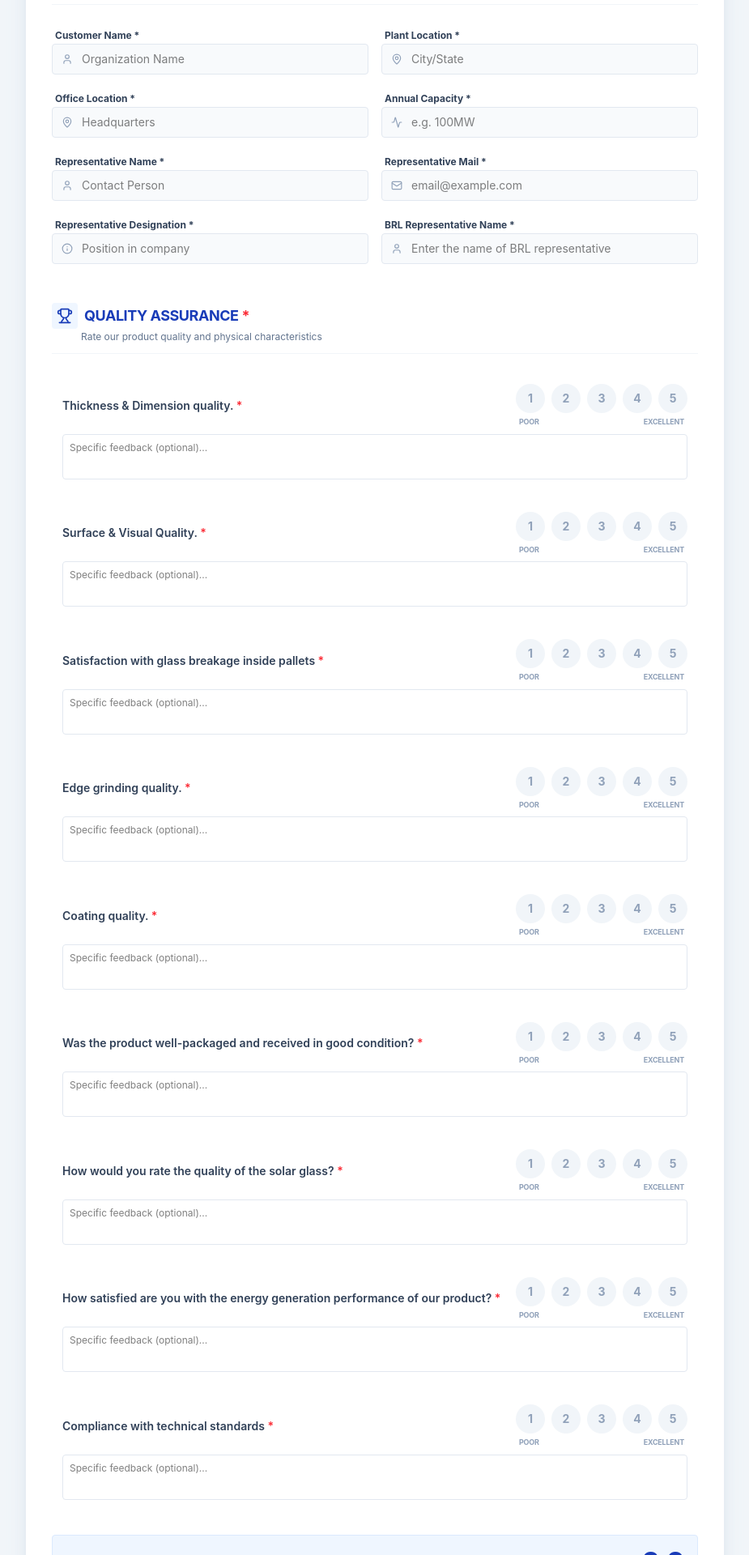
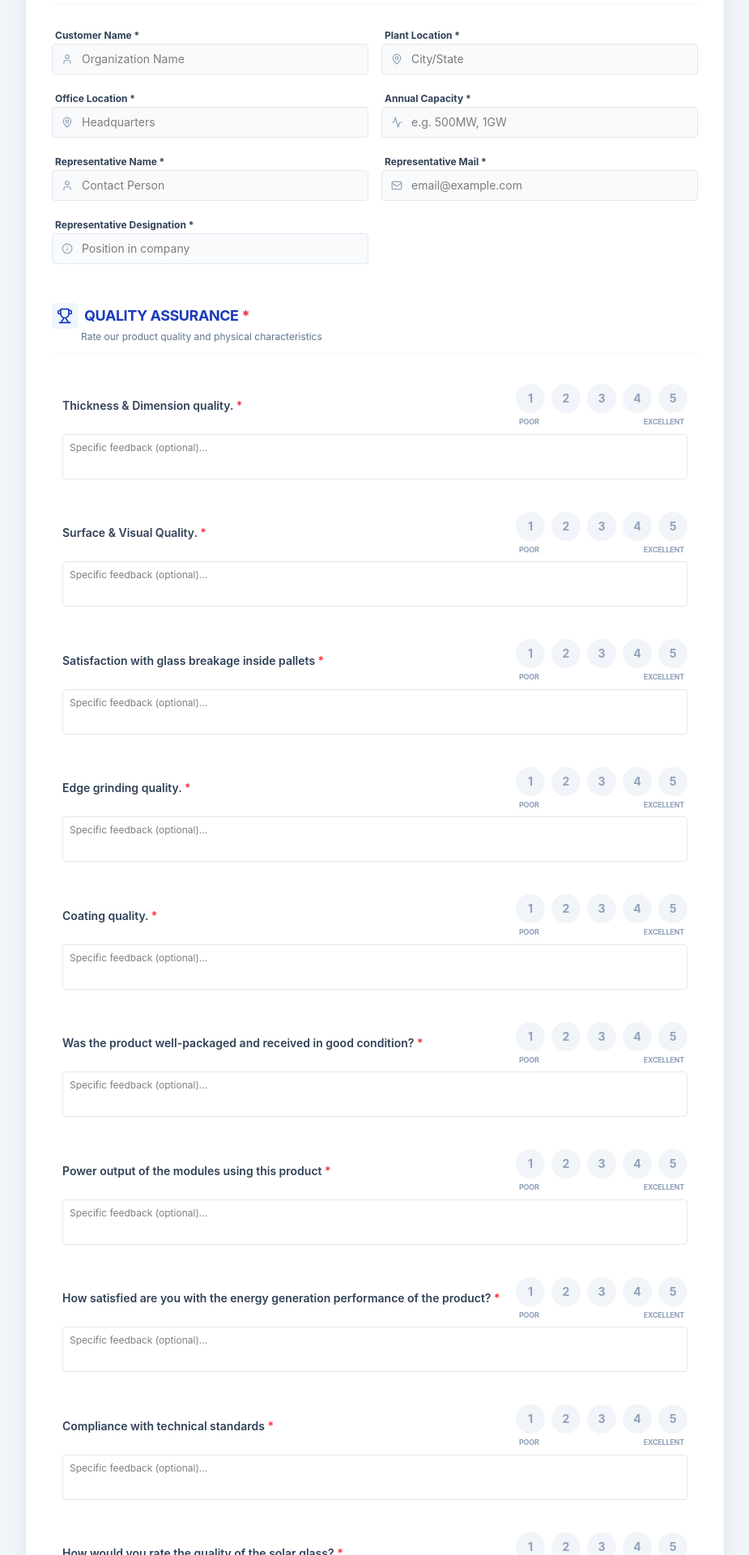
Before and after one commit to hirendodiya515/customer-feedback-ui, a React (Vite) app: page / in a window 1280 px wide. Shown: the part 400-2320 px from the top of the page at 81% size, without its empty margins (177-1102 px from the left). Built offline with nearby package versions, Linux system fonts and the light colour scheme.

Commit message:
Questionnary changes as per arindam requirement, hide question BRL representitive nam from the form

```diff
--- a/api/feedback.js
+++ b/api/feedback.js
@@ -16,6 +16,8 @@ async function ensureTables(client) {
       plant_location VARCHAR(255),
       office_location VARCHAR(255),
       annual_capacity VARCHAR(255),
+      power_output_of_modules_rating INT DEFAULT 0,
+      power_output_of_modules_comment TEXT,
       contact_person VARCHAR(255) NOT NULL,
       representative_name VARCHAR(255),
       representative_mail VARCHAR(255),
@@ -93,6 +95,8 @@ async function ensureTables(client) {
     ALTER TABLE customer_feedback ADD COLUMN IF NOT EXISTS solar_glass_expectations_comment TEXT;
     ALTER TABLE customer_feedback ADD COLUMN IF NOT EXISTS future_use_likelihood_rating INT DEFAULT 0;
     ALTER TABLE customer_feedback ADD COLUMN IF NOT EXISTS future_use_likelihood_comment TEXT;
+    ALTER TABLE customer_feedback ADD COLUMN IF NOT EXISTS power_output_of_modules_rating INT DEFAULT 0;
+    ALTER TABLE customer_feedback ADD COLUMN IF NOT EXISTS power_output_of_modules_comment TEXT;
   `);
 
   await client.query(`
@@ -145,9 +149,9 @@ export default async function handler(req, res) {
          documentation_accuracy_rating, documentation_accuracy_comment,
          solar_glass_expectations_rating, solar_glass_expectations_comment,
          future_use_likelihood_rating, future_use_likelihood_comment,
-         procured_other_than_borosil, procurement_reason, expectations, preferred_choice, recommendation, overall_satisfaction, suggestion)
+         procured_other_than_borosil, procurement_reason, expectations, preferred_choice, recommendation, overall_satisfaction, suggestion, power_output_of_modules_rating, power_output_of_modules_comment)
        VALUES
-        ($1, $2, $3, $4, $5, $6, $7, $8, $9, $10, $11, $12, $13, $14, $15, $16, $17, $18, $19, $20, $21, $22, $23, $24, $25, $26, $27, $28, $29, $30, $31, $32, $33, $34, $35, $36, $37, $38, $39, $40, $41, $42, $43, $44, $45, $46, $47, $48, $49, $50, $51)
+        ($1, $2, $3, $4, $5, $6, $7, $8, $9, $10, $11, $12, $13, $14, $15, $16, $17, $18, $19, $20, $21, $22, $23, $24, $25, $26, $27, $28, $29, $30, $31, $32, $33, $34, $35, $36, $37, $38, $39, $40, $41, $42, $43, $44, $45, $46, $47, $48, $49, $50, $51, $52, $53)
        RETURNING id`,
       [
         basicInfo.customerName, basicInfo.plantLocation, basicInfo.officeLocation, basicInfo.annualCapacity, basicInfo.representativeName,
@@ -166,7 +170,8 @@ export default async function handler(req, res) {
         competitiveness.documentationAccuracy.rating, competitiveness.documentationAccuracy.comment,
         expectations.solarGlassExpectations.rating, expectations.solarGlassExpectations.comment,
         expectations.futureUseLikelihood.rating, expectations.futureUseLikelihood.comment,
-        others.procuredOtherThanBorosil, others.procurementReason, others.expectations, JSON.stringify(others.preferredChoice), others.recommendation, overallSatisfaction, suggestion
+        others.procuredOtherThanBorosil, others.procurementReason, others.expectations, JSON.stringify(others.preferredChoice), others.recommendation, overallSatisfaction, suggestion,
+        quality.powerOutputOfModules.rating, quality.powerOutputOfModules.comment
       ]
     );
 
@@ -180,6 +185,7 @@ export default async function handler(req, res) {
       { label: 'Quality: Edge Grinding', score: quality.edgeGrindingQuality.rating },
       { label: 'Quality: AR Coating', score: quality.arCoatingQuality.rating },
       { label: 'Quality: Packing', score: quality.packingLoadingQuality.rating },
+      { label: 'Quality: Power Output of Modules', score: quality.powerOutputOfModules.rating },
       { label: 'Quality: Solar Glass Quality', score: quality.solarGlassQuality.rating },
       { label: 'Quality: Energy Generation Performance', score: quality.energyGenerationPerformance.rating },
       { label: 'Quality: Technical Standards Compliance', score: quality.technicalStandardsCompliance.rating },
--- a/src/App.tsx
+++ b/src/App.tsx
@@ -113,6 +113,7 @@ export default function App() {
       edgeGrindingQuality: { rating: 0, comment: '' },
       arCoatingQuality: { rating: 0, comment: '' },
       packingLoadingQuality: { rating: 0, comment: '' },
+      powerOutputOfModules: { rating: 0, comment: '' },
       solarGlassQuality: { rating: 0, comment: '' },
       energyGenerationPerformance: { rating: 0, comment: '' },
       technicalStandardsCompliance: { rating: 0, comment: '' },
@@ -218,7 +219,7 @@ export default function App() {
       newErrors.representativeMail = 'Valid email required';
     }
     if (!formData.basicInfo.representativeDesignation.trim()) newErrors.representativeDesignation = 'Required';
-    if (!formData.basicInfo.brlRepresentativeName.trim()) newErrors.brlRepresentativeName = 'Required';
+    // if (!formData.basicInfo.brlRepresentativeName.trim()) newErrors.brlRepresentativeName = 'Required';
 
     // Quality Ratings Validation
     Object.entries(formData.quality).forEach(([key, value]) => {
@@ -405,7 +406,7 @@ export default function App() {
                       required
                       name="annualCapacity"
                       className={`w-full pl-9 pr-4 py-2 text-sm bg-slate-50 border ${errors.annualCapacity ? 'border-red-400 bg-red-50' : 'border-slate-200'} rounded focus:ring-1 focus:ring-blue-500 outline-none transition-all`}
-                      placeholder="e.g. 100MW"
+                      placeholder="e.g. 500MW, 1GW"
                       value={formData.basicInfo.annualCapacity}
                       onChange={(e) => updateBasicInfo('annualCapacity', e.target.value)}
                     />
@@ -454,12 +455,13 @@ export default function App() {
                     />
                   </div>
                 </div>
+                {/*
                 <div className="space-y-1">
                   <label className="text-xs font-bold text-slate-700 ml-1">BRL Representative Name *</label>
                   <div className="relative">
                     <User className="absolute left-3 top-1/2 -translate-y-1/2 w-3.5 h-3.5 text-slate-400" />
                     <input
-                      required
+
                       name="brlRepresentativeName"
                       className={`w-full pl-9 pr-4 py-2 text-sm bg-slate-50 border ${errors.brlRepresentativeName ? 'border-red-400 bg-red-50' : 'border-slate-200'} rounded focus:ring-1 focus:ring-blue-500 outline-none transition-all`}
                       placeholder="Enter the name of BRL representative"
@@ -468,6 +470,7 @@ export default function App() {
                     />
                   </div>
                 </div>
+                */}
               </div>
             </section>
 
@@ -535,19 +538,19 @@ export default function App() {
                     onCommentChange={(v) => updateQuality('packingLoadingQuality', 'comment', v)}
                   />
                 </div>
-                <div id="quality_solarGlassQuality">
+                <div id="quality_powerOutputOfModules">
                   <RatingWithComment
-                    label="How would you rate the quality of the solar glass?"
-                    value={formData.quality.solarGlassQuality.rating}
-                    comment={formData.quality.solarGlassQuality.comment}
-                    error={errors.quality_solarGlassQuality}
-                    onRatingChange={(v) => updateQuality('solarGlassQuality', 'rating', v)}
-                    onCommentChange={(v) => updateQuality('solarGlassQuality', 'comment', v)}
+                    label="Power output of the modules using this product"
+                    value={formData.quality.powerOutputOfModules.rating}
+                    comment={formData.quality.powerOutputOfModules.comment}
+                    error={errors.quality_powerOutputOfModules}
+                    onRatingChange={(v) => updateQuality('powerOutputOfModules', 'rating', v)}
+                    onCommentChange={(v) => updateQuality('powerOutputOfModules', 'comment', v)}
                   />
                 </div>
                 <div id="quality_energyGenerationPerformance">
                   <RatingWithComment
-                    label="How satisfied are you with the energy generation performance of our product?"
+                    label="How satisfied are you with the energy generation performance of the product?"
                     value={formData.quality.energyGenerationPerformance.rating}
                     comment={formData.quality.energyGenerationPerformance.comment}
                     error={errors.quality_energyGenerationPerformance}
@@ -563,6 +566,16 @@ export default function App() {
                     error={errors.quality_technicalStandardsCompliance}
                     onRatingChange={(v) => updateQuality('technicalStandardsCompliance', 'rating', v)}
                     onCommentChange={(v) => updateQuality('technicalStandardsCompliance', 'comment', v)}
+                  />
+                </div>
+                <div id="quality_solarGlassQuality">
+                  <RatingWithComment
+                    label="How would you rate the quality of the solar glass?"
+                    value={formData.quality.solarGlassQuality.rating}
+                    comment={formData.quality.solarGlassQuality.comment}
+                    error={errors.quality_solarGlassQuality}
+                    onRatingChange={(v) => updateQuality('solarGlassQuality', 'rating', v)}
+                    onCommentChange={(v) => updateQuality('solarGlassQuality', 'comment', v)}
                   />
                 </div>
                 <div className="mt-6 p-4 bg-blue-50 rounded border border-blue-100 flex items-center justify-between">
```
